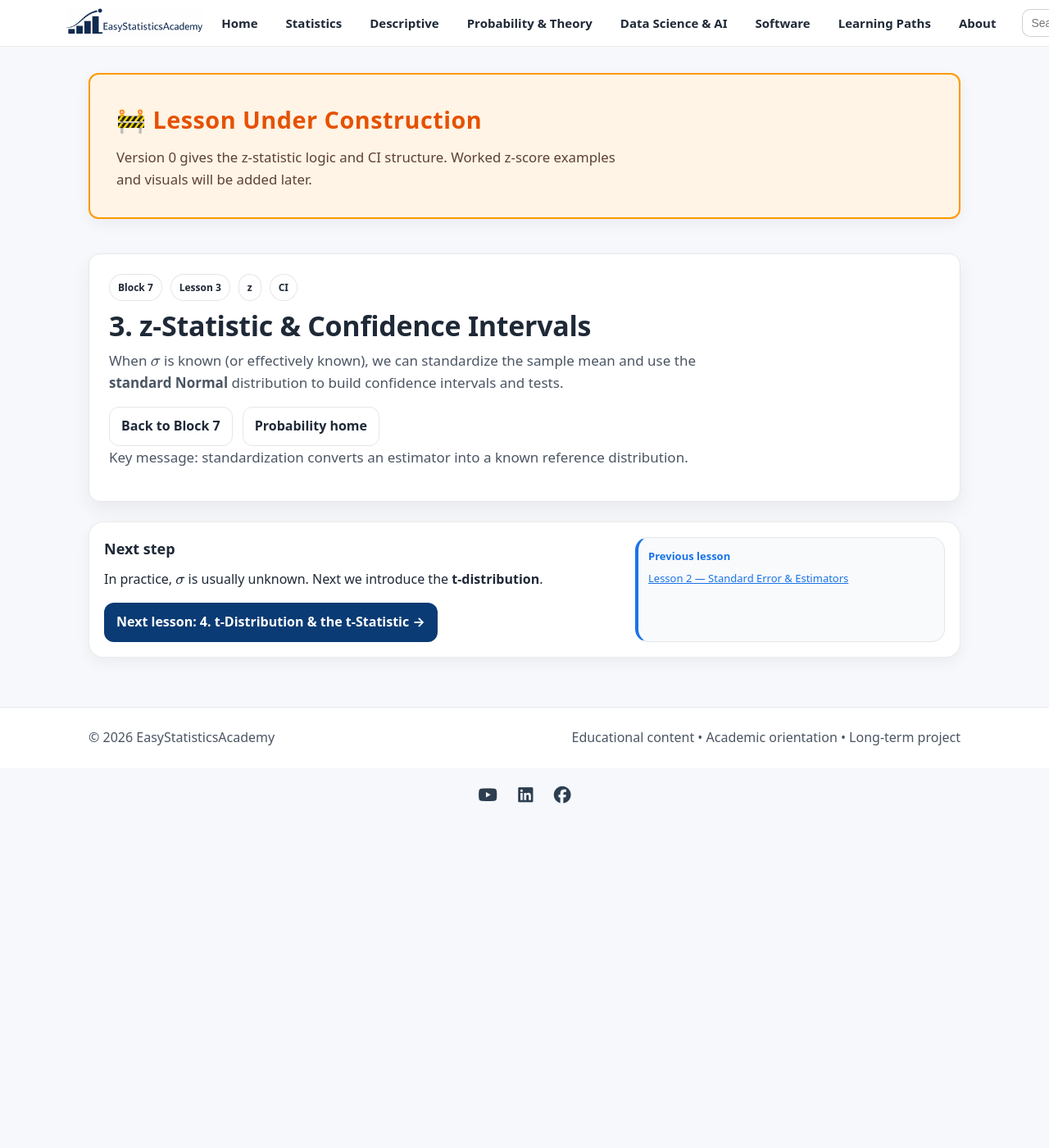
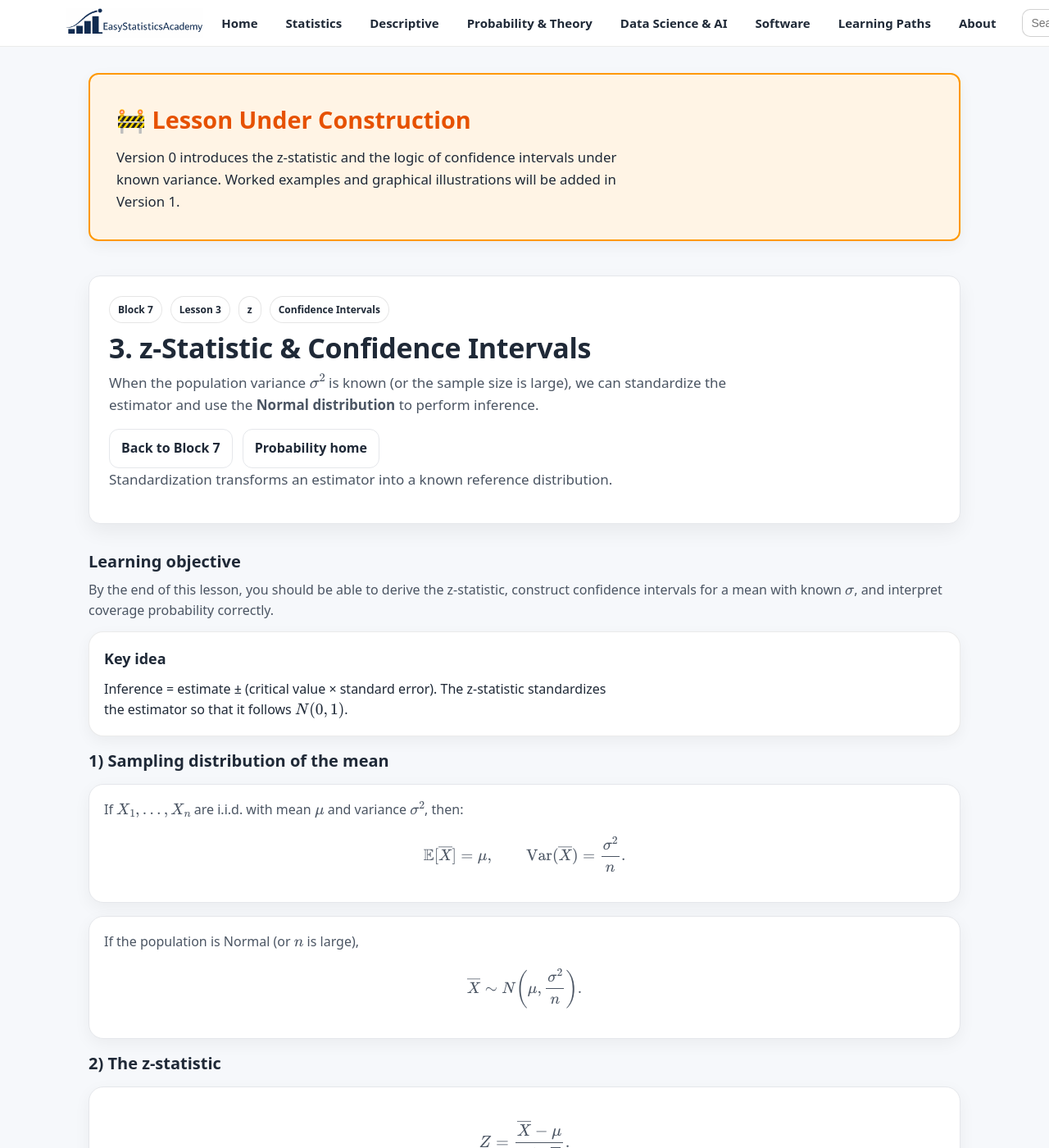
Before and after one commit to ammar-homaida-statistics/easystatisticsacademy, a Jekyll site: the page built from probability/sampling-distributions/z-statistic-and-ci/index.md, in a window 1280 px wide and 1400 px high. Shown: the whole window at 82% size. Built offline with Jekyll 4.4.1, drawn with Linux system fonts in a browser that asks for light colours; some of the changed text lies outside the part shown.

Commit message:
Add lesson content

```diff
--- a/probability/sampling-distributions/z-statistic-and-ci/index.md
+++ b/probability/sampling-distributions/z-statistic-and-ci/index.md
@@ -6,17 +6,20 @@
 sidebar: false
 ---
 
+<!-- UNDER CONSTRUCTION NOTICE -->
 <section class="section section-slim">
   <div class="callout" style="background:#fff4e5; border:2px solid #ff9800; padding:2rem; border-radius:12px;">
     <div class="callout-copy">
-      <h2 style="margin-top:0; color:#e65100; font-size:1.8rem; letter-spacing:0.5px;">🚧 Lesson Under Construction</h2>
-      <p style="margin:0; font-size:1.05rem; color:#5d4037; line-height:1.6;">
-        Version 0 gives the z-statistic logic and CI structure. Worked z-score examples and visuals will be added later.
+      <h2 style="margin-top:0; color:#e65100; font-size:1.8rem;">🚧 Lesson Under Construction</h2>
+      <p style="margin:0; font-size:1.05rem;">
+        Version 0 introduces the z-statistic and the logic of confidence intervals under known variance.
+        Worked examples and graphical illustrations will be added in Version 1.
       </p>
     </div>
   </div>
 </section>
 
+<!-- ✅ Continue Reading Tracking -->
 <script>
   (function () {
     var KEY = "esa_continue_probability_sampling_distributions_lesson_v0";
@@ -35,13 +38,15 @@
         <span class="badge">Block 7</span>
         <span class="badge">Lesson 3</span>
         <span class="badge">z</span>
-        <span class="badge">CI</span>
+        <span class="badge">Confidence Intervals</span>
       </div>
 
-      <h1>3. z-Statistic &amp; Confidence Intervals</h1>
+      <h1>3. z-Statistic & Confidence Intervals</h1>
+
       <p class="lead">
-        When \(\sigma\) is known (or effectively known), we can standardize the sample mean and use the
-        <strong>standard Normal</strong> distribution to build confidence intervals and tests.
+        When the population variance \(\sigma^2\) is known (or the sample size is large),
+        we can standardize the estimator and use the
+        <strong>Normal distribution</strong> to perform inference.
       </p>
 
       <div class="hero-actions">
@@ -50,8 +55,136 @@
       </div>
 
       <p class="muted-mini">
-        Key message: standardization converts an estimator into a known reference distribution.
+        Standardization transforms an estimator into a known reference distribution.
       </p>
+    </div>
+  </div>
+</section>
+
+<section class="section">
+  <div class="section-head">
+    <h2>Learning objective</h2>
+    <p>
+      By the end of this lesson, you should be able to derive the z-statistic,
+      construct confidence intervals for a mean with known \(\sigma\),
+      and interpret coverage probability correctly.
+    </p>
+  </div>
+
+  <div class="callout">
+    <div class="callout-copy">
+      <h2>Key idea</h2>
+      <p style="margin:0;">
+        Inference = estimate ± (critical value × standard error).
+        The z-statistic standardizes the estimator so that it follows \(N(0,1)\).
+      </p>
+    </div>
+  </div>
+</section>
+
+<section class="section">
+  <div class="section-head">
+    <h2>1) Sampling distribution of the mean</h2>
+  </div>
+
+  <div class="card">
+    <p style="margin:0;">
+      If \(X_1,\dots,X_n\) are i.i.d. with mean \(\mu\) and variance \(\sigma^2\),
+      then:
+      \[
+      \mathbb{E}[\overline{X}] = \mu,
+      \qquad
+      \operatorname{Var}(\overline{X}) = \frac{\sigma^2}{n}.
+      \]
+    </p>
+  </div>
+
+  <div class="card" style="margin-top:1rem;">
+    <p style="margin:0;">
+      If the population is Normal (or \(n\) is large),
+      \[
+      \overline{X} \sim N\!\left(\mu,\frac{\sigma^2}{n}\right).
+      \]
+    </p>
+  </div>
+</section>
+
+<section class="section">
+  <div class="section-head">
+    <h2>2) The z-statistic</h2>
+  </div>
+
+  <div class="card">
+    <p style="margin:0; font-size:1.05rem;">
+      \[
+      Z=\frac{\overline{X}-\mu}{\sigma/\sqrt{n}}.
+      \]
+    </p>
+  </div>
+
+  <p class="muted-mini" style="margin-top:.75rem;">
+    Under the assumptions above, \(Z \sim N(0,1)\).
+  </p>
+</section>
+
+<section class="section">
+  <div class="section-head">
+    <h2>3) Confidence interval construction</h2>
+  </div>
+
+  <div class="card">
+    <p style="margin:0;">
+      A \(100(1-\alpha)\%\) confidence interval for \(\mu\) is:
+      \[
+      \overline{X} \pm z_{1-\alpha/2}\frac{\sigma}{\sqrt{n}}.
+      \]
+    </p>
+  </div>
+
+  <div class="callout" style="margin-top:1rem;">
+    <div class="callout-copy">
+      <h2>Coverage meaning</h2>
+      <p style="margin:0;">
+        In repeated sampling, this procedure captures the true parameter
+        approximately \(100(1-\alpha)\%\) of the time.
+      </p>
+    </div>
+  </div>
+</section>
+
+<section class="section">
+  <div class="section-head">
+    <h2>4) Hypothesis testing using z</h2>
+  </div>
+
+  <div class="card">
+    <p style="margin:0;">
+      To test \(H_0:\mu=\mu_0\), compute:
+      \[
+      Z=\frac{\overline{X}-\mu_0}{\sigma/\sqrt{n}}.
+      \]
+    </p>
+  </div>
+
+  <div class="card" style="margin-top:1rem;">
+    <ul class="bullets">
+      <li>Reject if \(|Z| > z_{1-\alpha/2}\) (two-sided test).</li>
+      <li>\(\alpha\) controls Type I error.</li>
+    </ul>
+  </div>
+</section>
+
+<section class="section section-slim">
+  <div class="callout">
+    <div class="callout-copy">
+      <h2>Outcome of this lesson</h2>
+      <ul class="bullets">
+        <li>Derive and interpret the z-statistic</li>
+        <li>Construct confidence intervals with known variance</li>
+        <li>Understand long-run coverage logic</li>
+        <li>Perform basic hypothesis testing with z</li>
+        <li>Prepare for the t-distribution case (unknown \(\sigma\))</li>
+      </ul>
     </div>
   </div>
 </section>
@@ -61,12 +194,13 @@
     <div class="callout-copy">
       <h2>Next step</h2>
       <p style="margin:0;">
-        In practice, \(\sigma\) is usually unknown. Next we introduce the <strong>t-distribution</strong>.
+        In practice, \(\sigma\) is usually unknown.
+        Next, we introduce the <strong>t-distribution</strong>.
       </p>
 
       <div class="pill-row" style="margin-top:1rem;">
         <a class="btn" href="/probability/sampling-distributions/t-distribution-and-t-test/">
-          Next lesson: 4. t-Distribution &amp; the t-Statistic →
+          Next lesson: 4. t-Distribution & the t-Statistic →
         </a>
       </div>
     </div>
@@ -76,7 +210,7 @@
         <div class="mini-title" style="color:#1a73e8;">Previous lesson</div>
         <div class="mini-body">
           <a href="/probability/sampling-distributions/standard-error-and-estimators/" style="color:#1a73e8; text-decoration:underline;">
-            Lesson 2 — Standard Error &amp; Estimators
+            Lesson 2 — Standard Error & Estimators
           </a>
         </div>
       </div>
```
